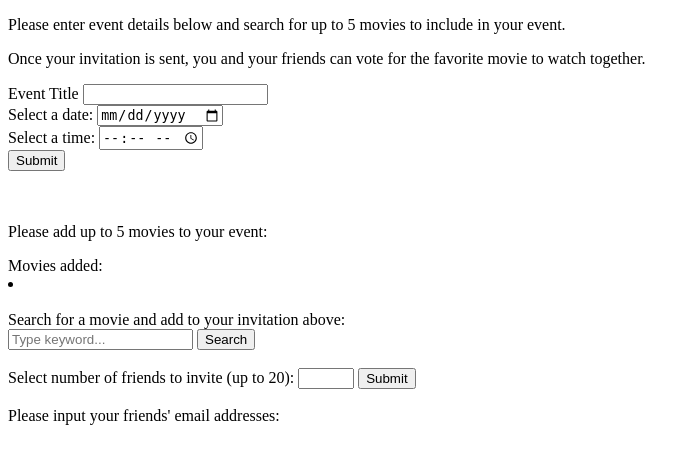
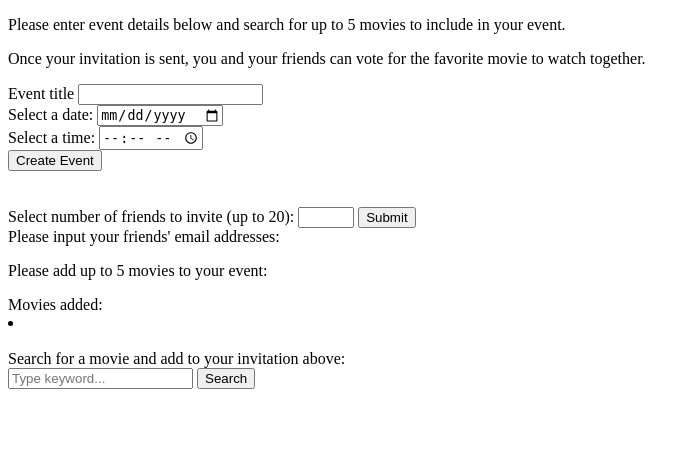
Before and after one commit to melanietai/hb-capstone-project-moviedate, a Flask app: page /events/new-event in a window 1280 px wide. Shown: the top 464 px of the page, without its empty margins (0-700 px from the left). Run offline with Flask 2, Linux system fonts and the light colour scheme.

Commit message:
Update event_details.html

```diff
--- a/static/js/moviedate.js
+++ b/static/js/moviedate.js
@@ -0,0 +1,13 @@
+friendForm = document.querySelector('#friends')
+
+friendForm.addEventListener('submit', (evt) => {
+  evt.preventDefault();
+  const numInput = document.querySelector('#num-friends');
+
+  for (const num in range(numInput)) {
+    document.querySelector('#emails').insertAdjacentHTML(
+      'beforeend',
+      '<label for="email-`%{num}`">Email</label><input type="text" name="email" id="email-`%{num}`" required>'
+      )
+  }
+})
--- a/templates/create_event.html
+++ b/templates/create_event.html
@@ -11,7 +11,7 @@
 
     <section class="event-details">
     <form action="/events/create-event" method="POST">
-      <label for="event-title">Event Title</label>
+      <label for="event-title">Event title</label>
       <input type="text" name="title" id="event-title" required>
       <br>
       <label for="event-date">Select a date:</label>
@@ -20,11 +20,22 @@
       <label for="event-time">Select a time:</label>
       <input type="time" name="time" id="event-time" required>
       <br>
-      <button type="submit">Submit</button>
+      <button type="submit">Create Event</button>
     </form>
     <br>
     <br>
     </section>
+
+    <form id="friends">
+      <label for "num-friends">Select number of friends to invite (up to 20):</label>
+      <input type="number" id="num-friends" name="num" min="1" max="20" required>
+      <button type="submit">Submit</button>
+    </form>
+    <section id=emails class="email-container">
+    Please input your friends' email addresses:
+    </section>
+
+
 
     <section class="movies-in-invitation">
     <p>Please add up to 5 movies to your event:</p>
@@ -41,18 +52,6 @@
     <br>
 
     <section class="movie-results"></section>
-
-    <form>
-      <label for "num-friends">Select number of friends to invite (up to 20):</label>
-      <input type="number" id="num-friends" name="num" min="1" max="20" required>
-      <button type="submit">Submit</button>
-    </form>
-    <br>
-
-    <section class="invitation-emails">
-    Please input your friends' email addresses:
-    </section>
-
     <section id="invitation-sent"></section>
   </div>
   <script src="/static/js/moviedate.js"></script>
```
